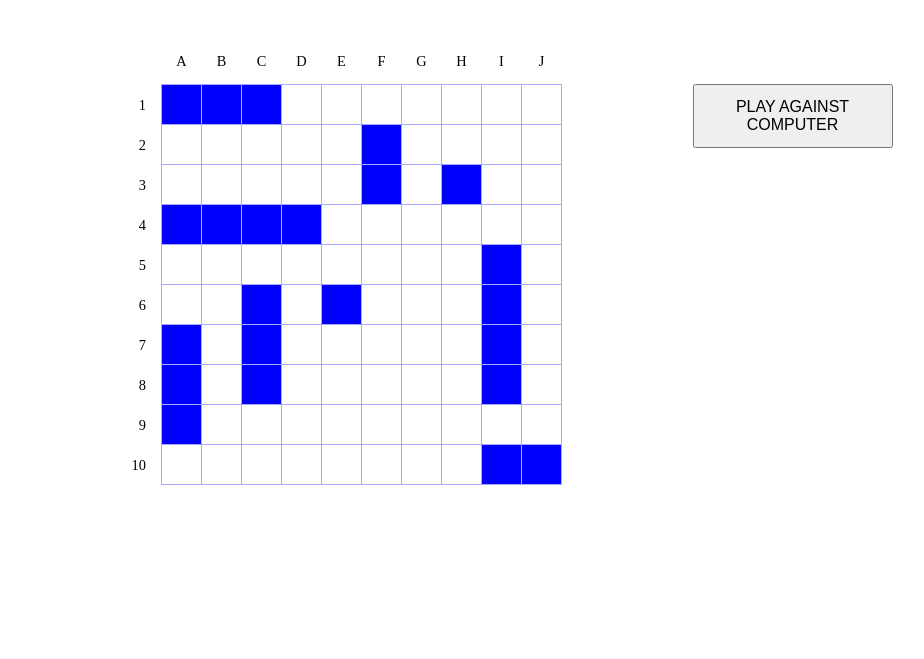
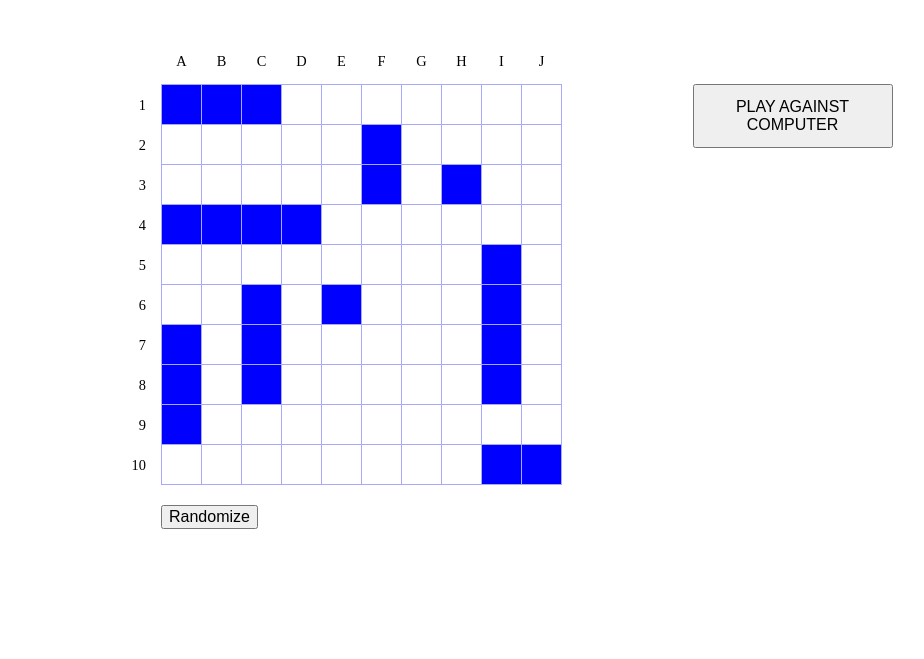
Before and after one commit to Kavoriya/Battleship-Game, a website with bundled scripts: page src/index.html in a window 1280 px wide. Shown: the part 76-735 px from the top of the page, without its empty margins (28-952 px from the left). Built offline with nearby package versions, Linux system fonts and the light colour scheme.

Commit message:
Build: randomize button

```diff
--- a/src/mainMenu.js
+++ b/src/mainMenu.js
@@ -34,6 +34,8 @@ export class mainMenu {
       playerOneDiv.classList.add('player-div', 'player-one-div');
       let battlefield = new Battlefield(this.playerOneGameboard.gameboard, 'Main Menu');
       playerOneDiv.appendChild(battlefield);
+      let buttonsSection = this.renderButtonsSection(playerOneDiv, battlefield);
+      playerOneDiv.append(buttonsSection);
       main.appendChild(playerOneDiv);
    }
 
@@ -56,4 +58,24 @@ export class mainMenu {
       game.refresh();
    }
 
+   renderButtonsSection(playerOneDiv, battlefield) {
+      let buttonsSection = document.createElement('div');
+      buttonsSection.classList.add('buttons-section');
+      buttonsSection.append(this.renderRandomizeButton(playerOneDiv, battlefield));
+      return buttonsSection;
+   }
+
+   renderRandomizeButton(playerOneDiv, battlefield) {
+      let randomizeButton = document.createElement('button');
+      randomizeButton.classList.add('randomize-btn');
+      randomizeButton.textContent = 'Randomize';
+      randomizeButton.addEventListener('click', () => {
+         this.playerOneGameboard = new ShipsRandomizer();
+         battlefield.remove();
+         battlefield = new Battlefield(this.playerOneGameboard.gameboard, 'Main Menu');
+         playerOneDiv.append(battlefield);
+      })
+      return randomizeButton;
+   }
+
 }
--- a/src/style.css
+++ b/src/style.css
@@ -41,7 +41,17 @@ main {
 }
 
 .player-one-div {
+   display: grid;
+   grid-template-rows: 1fr 30px;
+}
+
+.player-one-div > table {
    pointer-events: none;
+}
+
+.buttons-section {
+   grid-row: 2;
+   margin-top: 20px;
 }
 
 .battlefield-table {
```
